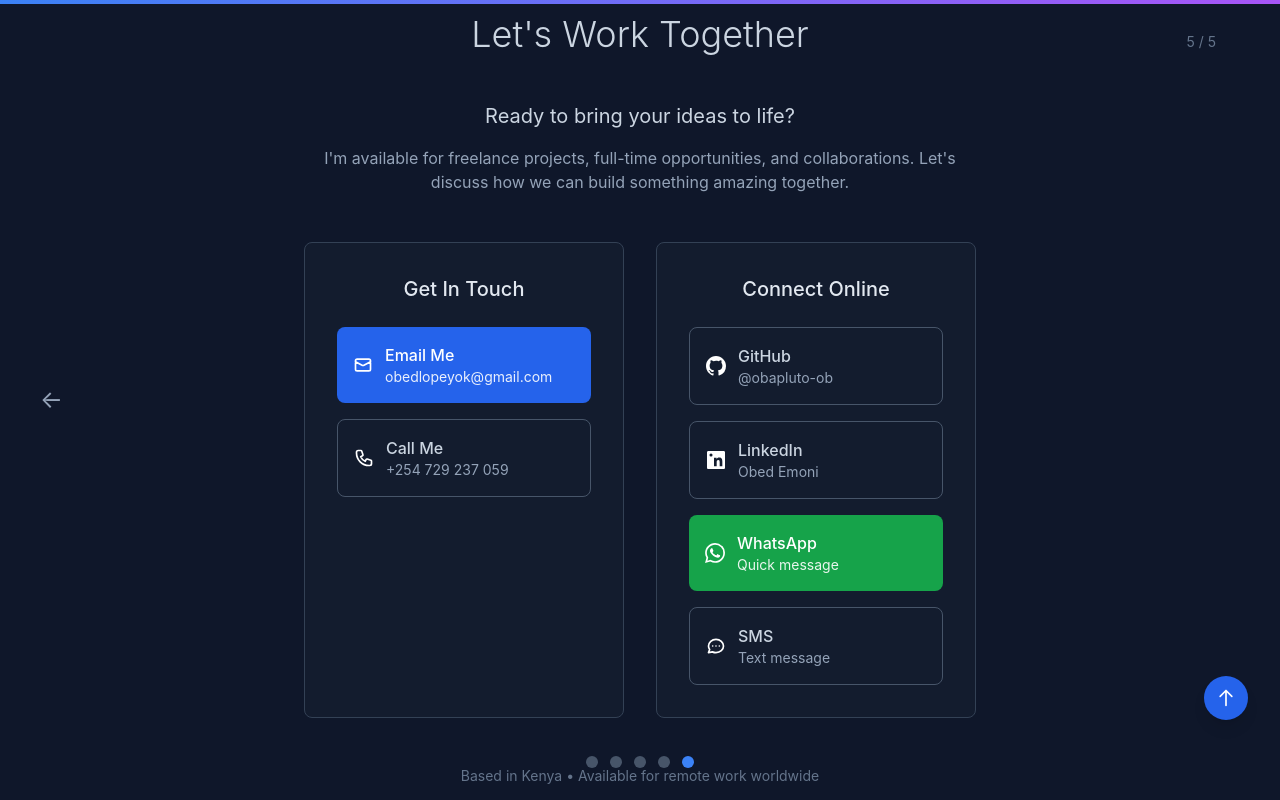
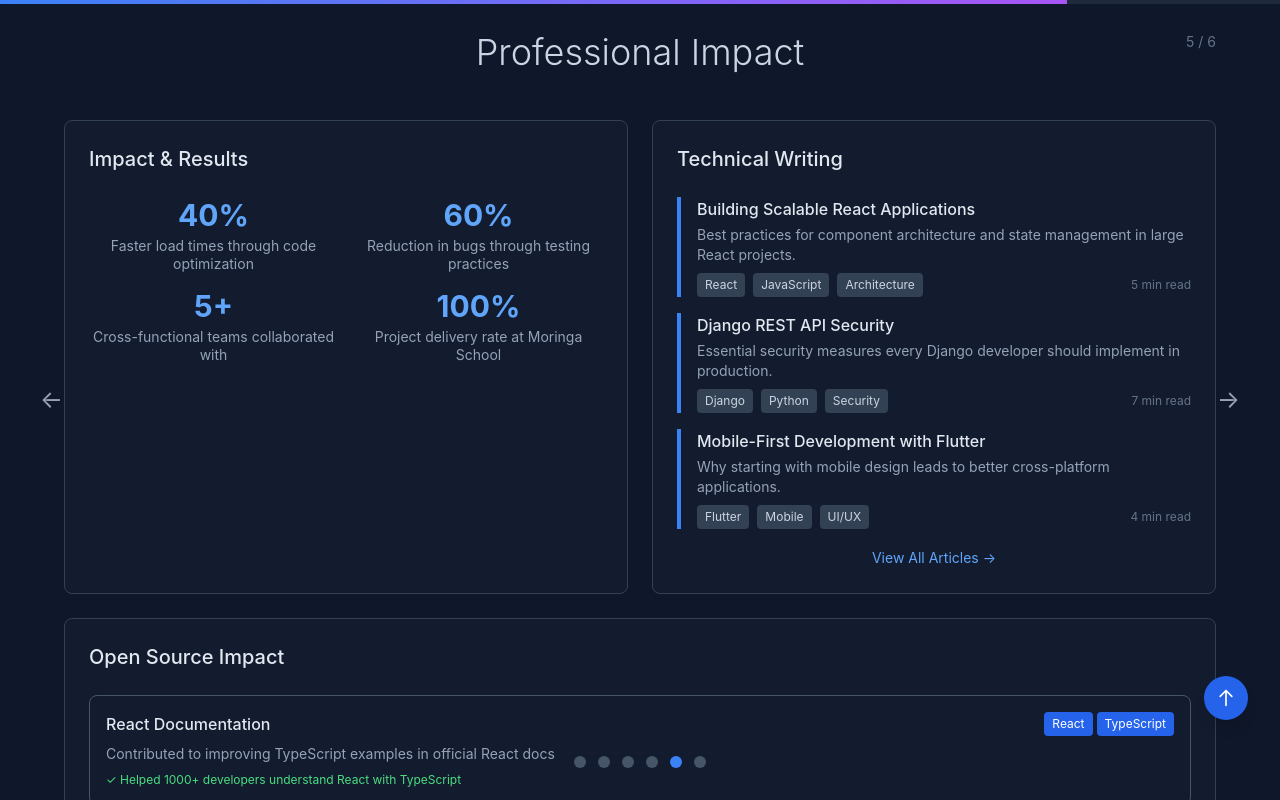
Before and after one commit to obapluto-ob/portfolio, a React (Vite) app: page / in a window 1280 px wide. Both pictures are taken after a click on the button 688 px from the left and 762 px from the top of the page. Built offline with nearby package versions, Linux system fonts and the light colour scheme.

Commit message:
feat: create separate Professional page, clean up About page

```diff
--- a/src/App.tsx
+++ b/src/App.tsx
@@ -3,6 +3,7 @@ import Hero from './components/Hero'
 import About from './components/About'
 import Skills from './components/Skills'
 import Projects from './components/Projects'
+import Professional from './components/Professional'
 import Contact from './components/Contact'
 import ErrorBoundary from './components/ErrorBoundary'
 import ScrollProgress from './components/ScrollProgress'
@@ -21,6 +22,7 @@ const pages: PageConfig[] = [
   { component: Skills, name: 'Skills', scrollable: true },
   { component: Projects, name: 'Projects', scrollable: true },
   { component: About, name: 'About', scrollable: true },
+  { component: Professional, name: 'Professional', scrollable: true },
   { component: Contact, name: 'Contact', scrollable: false }
 ]
 
--- a/src/components/About.tsx
+++ b/src/components/About.tsx
@@ -2,9 +2,6 @@ import React, { useState, useEffect } from 'react'
 import { personalInfo, skillCategories } from '../data/portfolio'
 import SectionHeader from './SectionHeader'
 import LazyImage from './LazyImage'
-import Achievements from './Achievements'
-import TechnicalBlog from './TechnicalBlog'
-import OpenSourceContributions from './OpenSourceContributions'
 import analytics from '../utils/analytics'
 
 const About = () => {
@@ -117,16 +114,6 @@ const About = () => {
 
 
 
-      {/* Professional Sections */}
-      <div className="grid md:grid-cols-2 gap-6 mt-12">
-        <Achievements />
-        <TechnicalBlog />
-      </div>
-
-      <div className="mt-6">
-        <OpenSourceContributions />
-      </div>
-
       {/* GitHub Repositories Button */}
       <div className="text-center mt-8">
         <a
--- /dev/null
+++ b/src/components/Professional.tsx
@@ -0,0 +1,22 @@
+import React from 'react'
+import SectionHeader from './SectionHeader'
+import Achievements from './Achievements'
+import TechnicalBlog from './TechnicalBlog'
+import OpenSourceContributions from './OpenSourceContributions'
+
+const Professional = () => {
+  return (
+    <div className="max-w-6xl mx-auto">
+      <SectionHeader title="Professional Impact" />
+
+      <div className="grid md:grid-cols-2 gap-6 mb-6">
+        <Achievements />
+        <TechnicalBlog />
+      </div>
+
+      <OpenSourceContributions />
+    </div>
+  )
+}
+
+export default Professional
```
